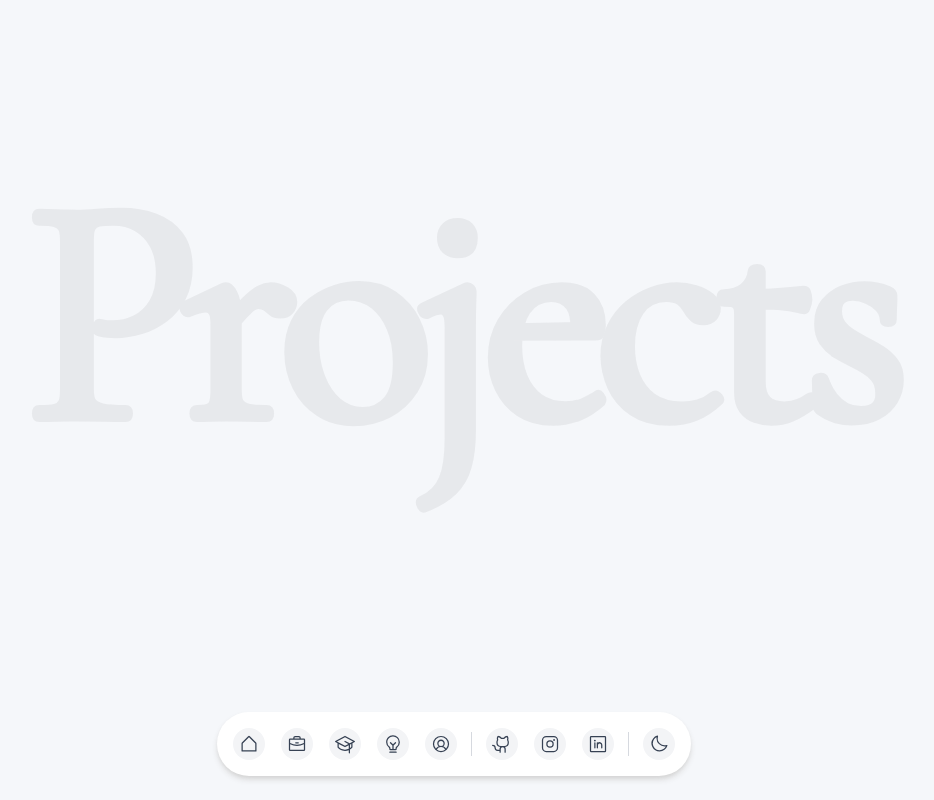
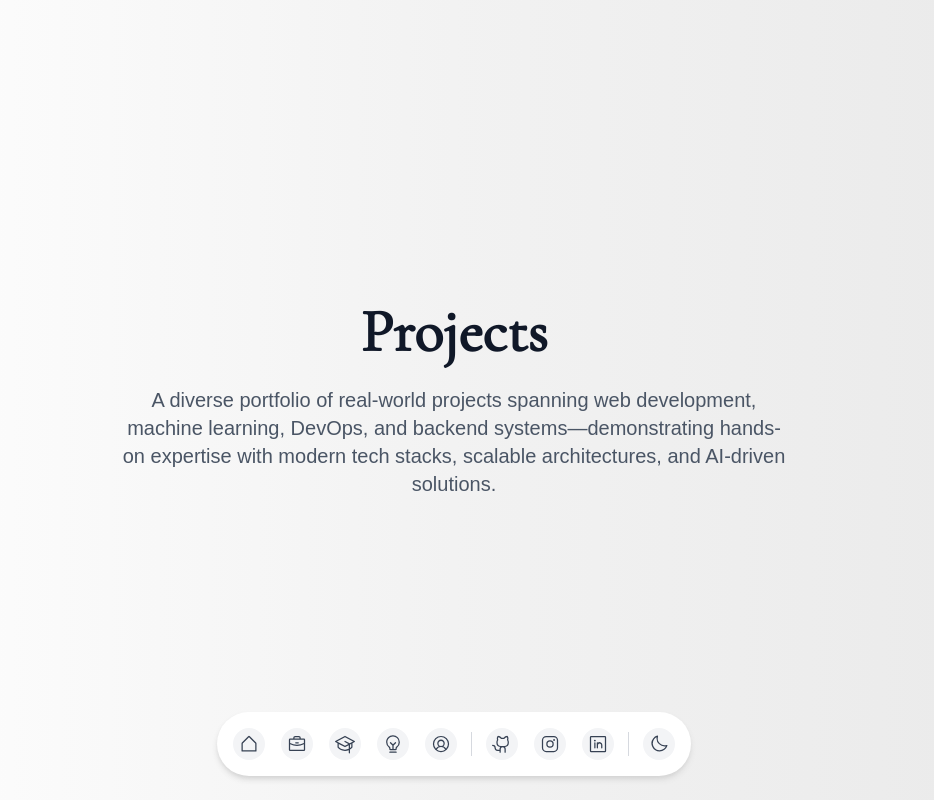
Before and after one commit to imdhruv99/Portfolio-FrontEnd, a Next.js app: page /projects in a window 1280 px wide. Shown: the whole page, without its empty margins (186-1120 px from the left). Built offline with nearby package versions, Linux system fonts and the light colour scheme.

Commit message:
[ADDED] Basic project file

```diff
--- a/src/components/Projects/index.tsx
+++ b/src/components/Projects/index.tsx
@@ -1,21 +1,58 @@
 'use client';
 
-import './Projects.css';
+import { useEffect, useRef, useState } from 'react';
 
 interface ProjectsProps {
     isDarkTheme: boolean;
 }
 
 const Projects = ({ isDarkTheme }: ProjectsProps) => {
+    const [mounted, setMounted] = useState(false);
+    const sectionRef = useRef<HTMLDivElement | null>(null);
+    const titleRef = useRef<HTMLHeadingElement | null>(null);
+    const descRef = useRef<HTMLParagraphElement | null>(null);
+
+    useEffect(() => {
+        setMounted(true);
+    }, []);
+
+    if (!mounted) return null;
+
+    const theme = isDarkTheme
+        ? {
+            background: 'bg-gradient-to-br from-[#0f0f0f] via-[#1c1c1c] to-[#0d0d0d]',
+            text: 'text-white',
+            subtext: 'text-gray-400',
+            iconColor: 'text-white/20',
+        }
+        : {
+            background: 'bg-gradient-to-r from-[#ffffff] via-[#f2f2f2] to-[#e9e9e9]',
+            text: 'text-gray-900',
+            subtext: 'text-gray-600',
+            iconColor: 'text-gray-400',
+        };
+
     return (
-        <div className="projects-container">
-            {/* Hero Section*/}
-            <section className="projects-hero theme-transition">
-                <div className="projects-background-text theme-transition">
+        <section
+            ref={sectionRef}
+            className={`relative min-h-screen flex items-center justify-center overflow-hidden transition-colors duration-500 px-6 ${theme.background}`}
+        >
+            {/* Main Content */}
+            <div className="max-w-4xl w-full text-center z-10 py-32">
+                <h1
+                    ref={titleRef}
+                    className={`text-4xl sm:text-6xl font-bold font-serif mb-6 ${theme.text}`}
+                >
                     Projects
-                </div>
-            </section>
-        </div>
+                </h1>
+                <p
+                    ref={descRef}
+                    className={`text-lg sm:text-xl font-light max-w-2xl mx-auto ${theme.subtext}`}
+                >
+                    A diverse portfolio of real-world projects spanning web development, machine learning, DevOps, and backend systems—demonstrating hands-on expertise with modern tech stacks, scalable architectures, and AI-driven solutions.
+                </p>
+            </div>
+        </section>
     );
 };
 
```
